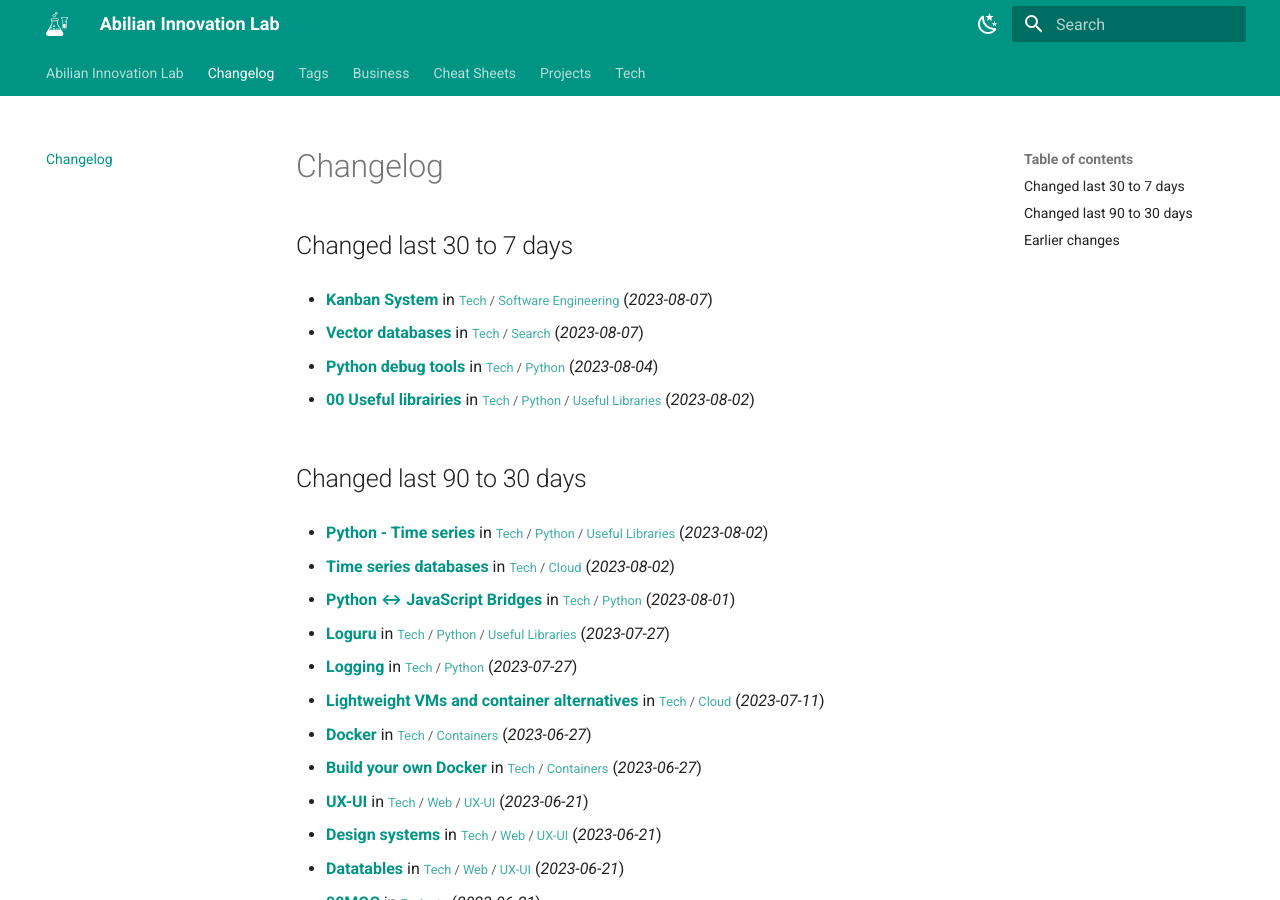
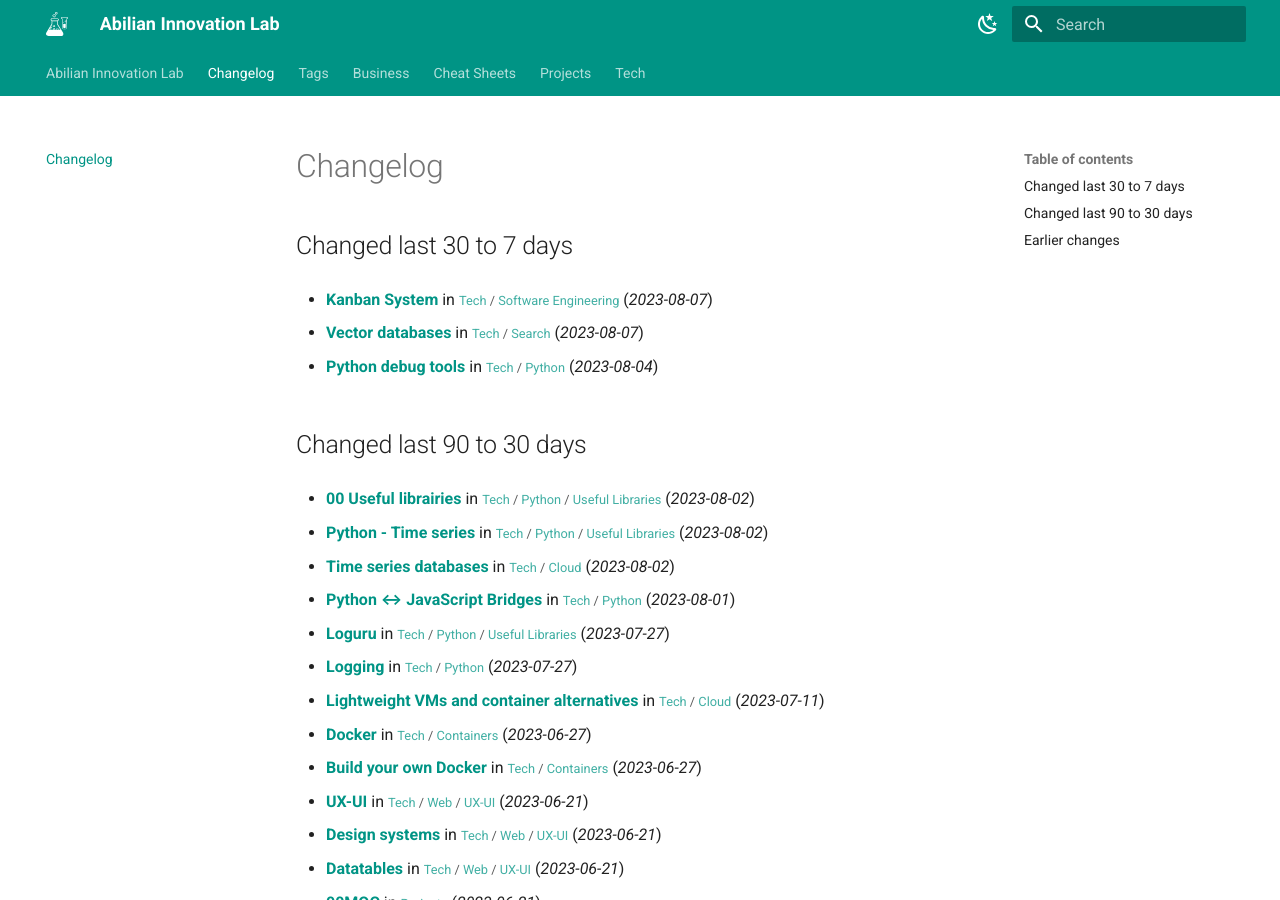
Before and after one commit to abilian/lab.abilian.com, an MkDocs documentation site: the page built from docs/changelog.md, in a window 1280 px wide and 900 px high. Built offline with MkDocs 1.6.1 and Material for MkDocs 9.7.7, drawn with Linux system fonts in a browser that asks for light colours; comment, search, counter and statistics services are not loaded.

Commit message:
Update content

```diff
--- a/docs/changelog.md
+++ b/docs/changelog.md
@@ -8,11 +8,11 @@
 
 - **[Python debug tools](/Tech/Python/Python debug tools/)** in <small>[Tech](/Tech/00 Technology/) / [Python](/Tech/Python/(Pretty) tables in Python/)</small> (*2023-08-04*)
 
-- **[00 Useful librairies](/Tech/Python/Useful Libraries/00 Useful librairies/)** in <small>[Tech](/Tech/00 Technology/) / [Python](/Tech/Python/(Pretty) tables in Python/) / [Useful Libraries](/Tech/Python/Useful Libraries/00 Useful librairies/)</small> (*2023-08-02*)
-
 
 
 ## Changed last 90 to 30 days
+
+- **[00 Useful librairies](/Tech/Python/Useful Libraries/00 Useful librairies/)** in <small>[Tech](/Tech/00 Technology/) / [Python](/Tech/Python/(Pretty) tables in Python/) / [Useful Libraries](/Tech/Python/Useful Libraries/00 Useful librairies/)</small> (*2023-08-02*)
 
 - **[Python - Time series](/Tech/Python/Useful Libraries/Python - Time series/)** in <small>[Tech](/Tech/00 Technology/) / [Python](/Tech/Python/(Pretty) tables in Python/) / [Useful Libraries](/Tech/Python/Useful Libraries/00 Useful librairies/)</small> (*2023-08-02*)
 
```
